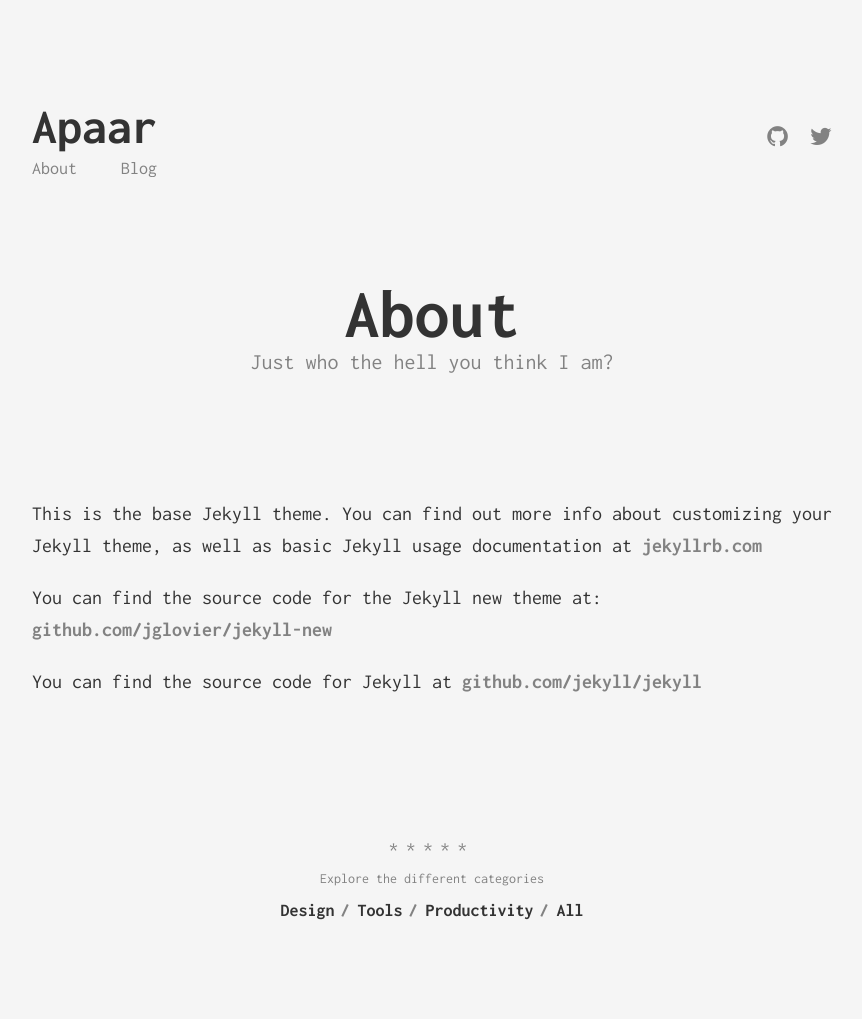
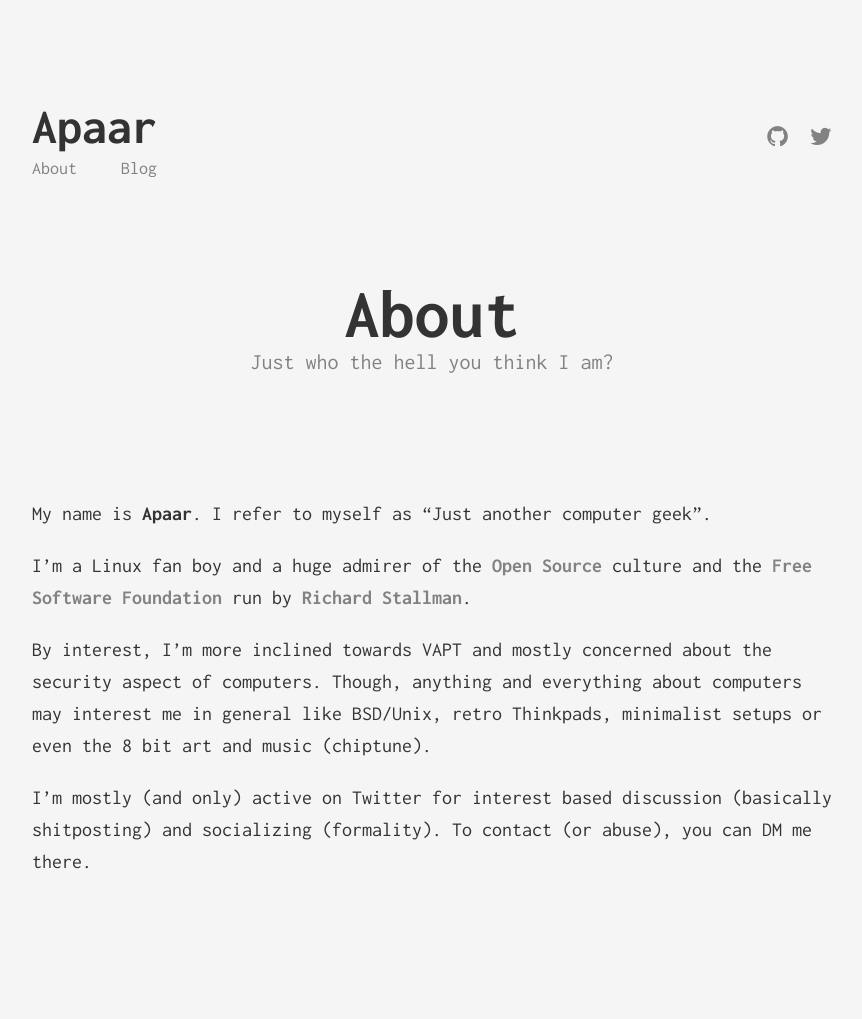
Before and after one commit to gareebdaas/gareebdaas.github.io, a Jekyll site: the page built from about.md, in a window 1280 px wide. Shown: the whole page, without its empty margins (208-1070 px from the left). Built offline with Jekyll 4.4.1, drawn with Linux system fonts in a browser that asks for light colours; after the commit the page ends 978 px from its top, so only the background shows below that.

Commit message:
Initialization

```diff
--- a/_config.yml
+++ b/_config.yml
@@ -1,7 +1,7 @@
 # Site settings
 title: Apaar
 description: >
-  Just another geek.
+  Just another computer geek.
 
 baseurl: "" # the subpath of your site, e.g. /blog/
 url: "https://gareebdaas.github.io" # the base hostname & protocol for your site
--- a/_data/categories.yml
+++ /dev/null
@@ -1,8 +0,0 @@
-- slug: design
-  name: Design
-
-- slug: tools
-  name: Tools
-
-- slug: productivity
-  name: Productivity
--- a/_includes/page/explore.html
+++ /dev/null
@@ -1,10 +0,0 @@
-<div class="explore">
-    <div class="explore__devider">*****</div>
-    <div class="explore__label">Explore the different categories</div>
-    <ul class="categories">
-        {% for category in site.data.categories %}
-            <li class="categories__item"><a href="{{ '/categories/' | append: category.slug | prepend: site.baseurl }}">{{ category.name }}</a></li>
-        {% endfor %}
-		<li class="categories__item"><a href="{{ '/' | prepend: site.baseurl }}">All</a></li>
-    </ul>
-</div>
--- a/_layouts/page.html
+++ b/_layouts/page.html
@@ -4,5 +4,3 @@ layout: default
 {% include page/title.html %}
 
 {{ content }}
-
-{% include page/explore.html %}
--- a/_layouts/post.html
+++ b/_layouts/post.html
@@ -7,6 +7,4 @@ layout: default
     {{ content }}
 </div>
 
-{% include post/about.html %}
-
 {% include externals/disqus.html %}
--- a/about.md
+++ b/about.md
@@ -5,8 +5,10 @@ subtitle: Just who the hell you think I am?
 permalink: /about/
 ---
 
-This is the base Jekyll theme. You can find out more info about customizing your Jekyll theme, as well as basic Jekyll usage documentation at [jekyllrb.com](http://jekyllrb.com/)
+My name is **Apaar**. I refer to myself as "Just another computer geek".
 
-You can find the source code for the Jekyll new theme at: [github.com/jglovier/jekyll-new](https://github.com/jglovier/jekyll-new)
+I'm a Linux fan boy and a huge admirer of the [Open Source](https://en.wikipedia.org/wiki/Open-source_software) culture and the [Free Software Foundation](https://www.fsf.org/) run by [Richard Stallman](https://en.wikipedia.org/wiki/Richard_Stallman).
 
-You can find the source code for Jekyll at [github.com/jekyll/jekyll](https://github.com/jekyll/jekyll)
+By interest, I'm more inclined towards VAPT and mostly concerned about the security aspect of computers. Though, anything and everything about computers may interest me in general like BSD/Unix, retro Thinkpads, minimalist setups or even the 8 bit art and music (chiptune).
+
+I'm mostly (and only) active on Twitter for interest based discussion (basically shitposting) and socializing (formality). To contact (or abuse), you can DM me there.
--- a/categories/design.html
+++ /dev/null
@@ -1,5 +0,0 @@
----
-layout: category
-category: design
-permalink: /categories/design/
----
--- a/categories/productivity.html
+++ /dev/null
@@ -1,5 +0,0 @@
----
-layout: category
-category: productivity
-permalink: /categories/productivity/
----
--- a/categories/tools.html
+++ /dev/null
@@ -1,5 +0,0 @@
----
-layout: category
-category: tools
-permalink: /categories/tools/
----
--- a/index.html
+++ b/index.html
@@ -1,7 +1,7 @@
 ---
 layout: page
 title: Blog
-subtitle: Hitchhiker's guid to web development
+subtitle: Just another damn blog on computers and security
 sitemap:
   priority: 0.9
 ---
```
Also changed, not shown: _includes/category/title.html (deleted, +0 -10 lines), _includes/post/about.html (deleted, +0 -7 lines), _layouts/category.html (deleted, +0 -28 lines).
